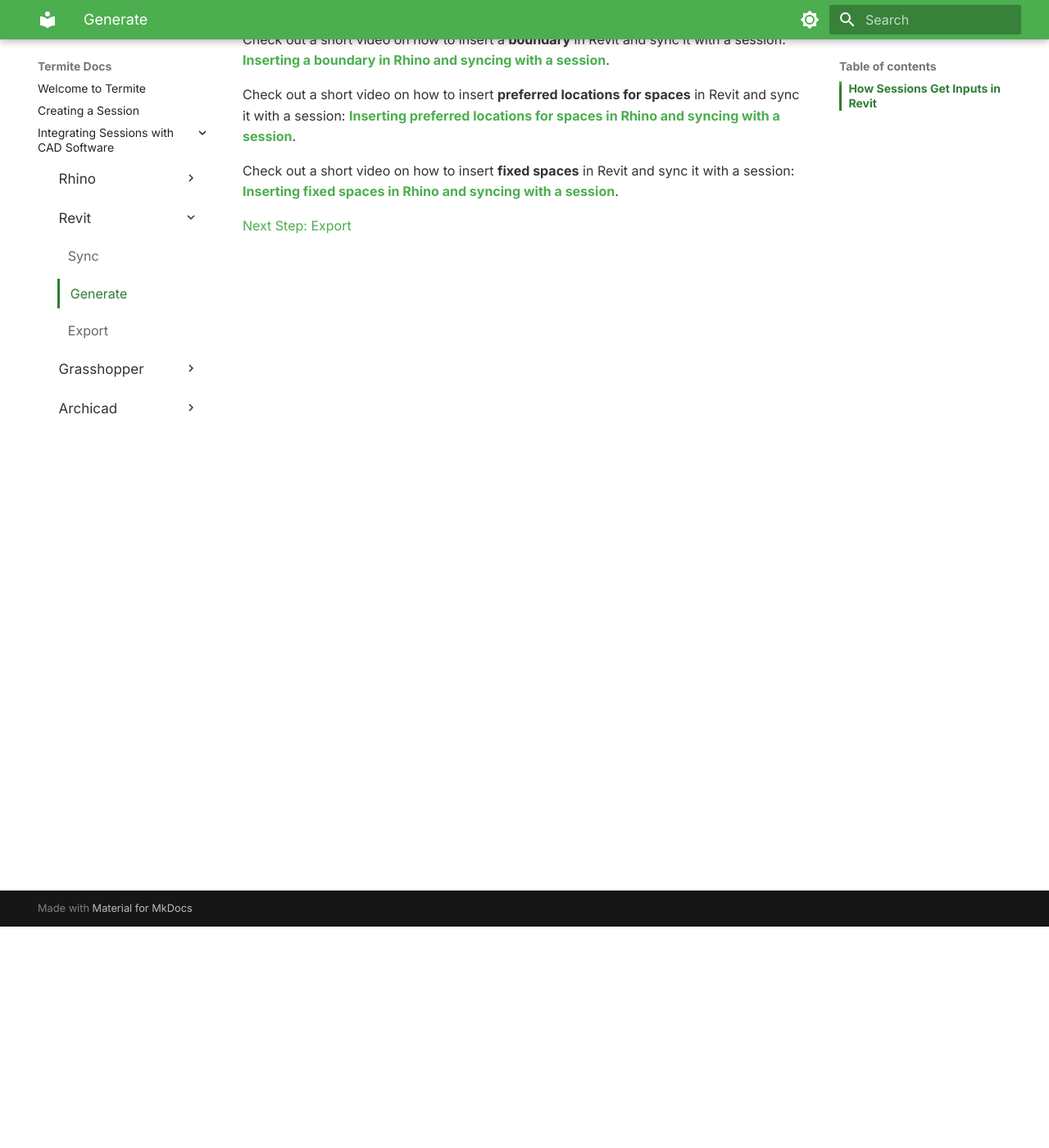
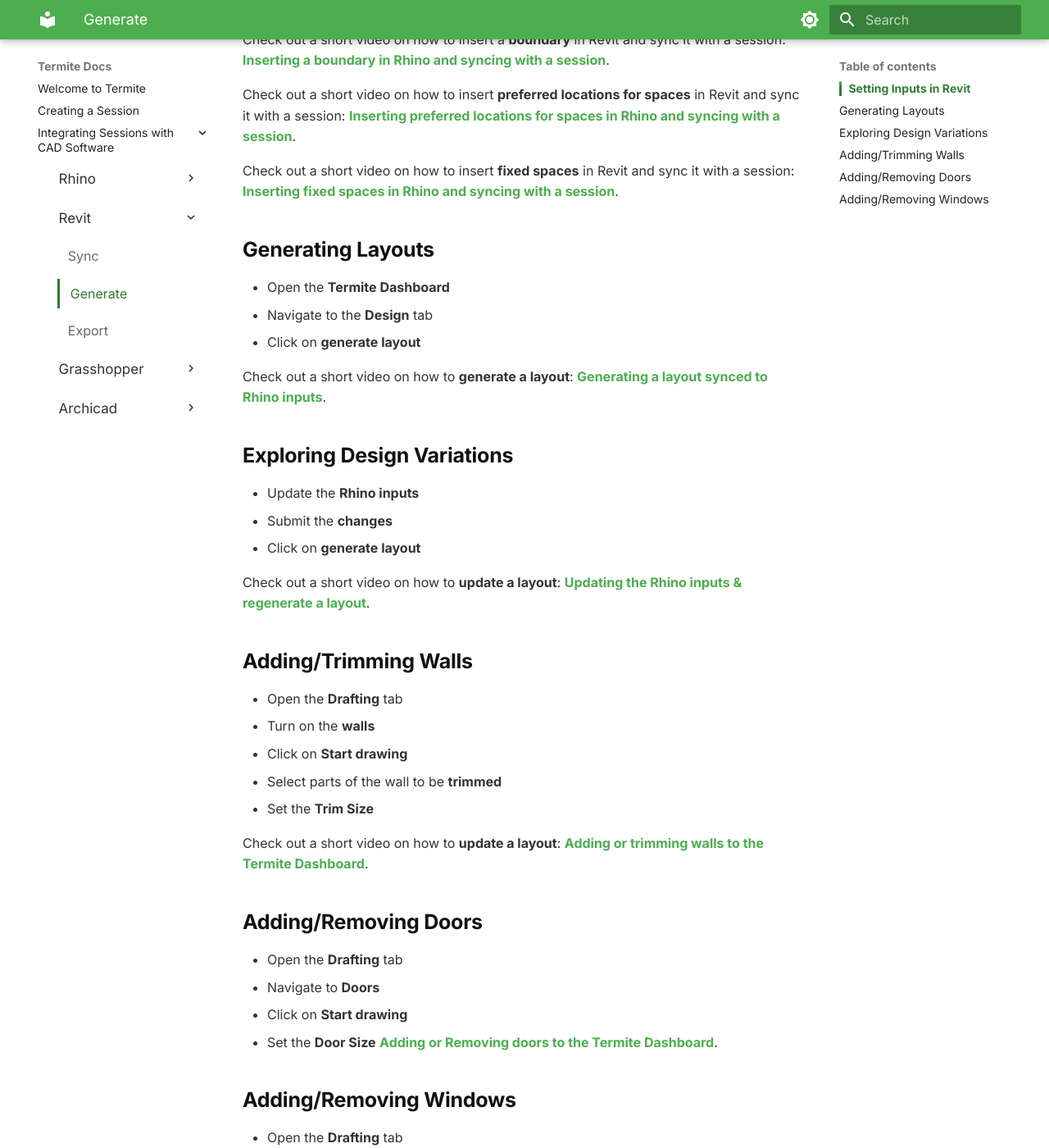
Before and after one commit to Fereshteh7720/Documentation, an MkDocs documentation site: the page built from docs/generate-revit.md, in a window 1280 px wide and 1400 px high, scrolled down 270 px. Shown: the whole window at 82% size. Built offline with MkDocs 1.6.1 and Material for MkDocs 9.7.7, drawn with Linux system fonts in a browser that asks for light colours; some of the changed text lies outside the part shown.

Commit message:
updateing the revit documentation

```diff
--- a/docs/generate-revit.md
+++ b/docs/generate-revit.md
@@ -1,4 +1,4 @@
-## How Sessions Get Inputs in Revit
+## Setting Inputs in Revit
 
 - Sessions get inputs from the **Revit**
 - These inputs include a **boundary curve, preferred locations for spaces, fixed spaces**
@@ -12,4 +12,46 @@ Check out a short video on how to insert **preferred locations for spaces** in R
 Check out a short video on how to insert **fixed spaces** in Revit and sync it with a session:
 **[Inserting fixed spaces in Rhino and syncing with a session](https://youtube)**.
 
+
+## Generating Layouts
+- Open the **Termite Dashboard**
+- Navigate to the **Design** tab
+- Click on **generate layout**
+
+Check out a short video on how to **generate a layout**:
+**[Generating a layout synced to Rhino inputs](https://youtube)**.
+
+## Exploring Design Variations
+- Update the **Rhino inputs**
+- Submit the **changes**
+- Click on **generate layout**
+
+Check out a short video on how to **update a layout**:
+**[Updating the Rhino inputs & regenerate a layout](https://youtube)**.
+
+## Adding/Trimming Walls
+- Open the **Drafting** tab
+- Turn on the **walls**
+- Click on **Start drawing**
+- Select parts of the wall to be **trimmed**
+- Set the **Trim Size**
+
+Check out a short video on how to **update a layout**:
+**[Adding or trimming walls to the Termite Dashboard](https://youtube)**.
+
+## Adding/Removing Doors
+- Open the **Drafting** tab
+- Navigate to  **Doors**
+- Click on **Start drawing**
+- Set the **Door Size**
+**[Adding or Removing doors to the Termite Dashboard](https://youtube)**.
+
+## Adding/Removing Windows
+- Open the **Drafting** tab
+- Navigate to  **Windows**
+- Click on **Start drawing**
+- Set the **Door Size**
+**[Adding or Removing windows to the Termite Dashboard](https://youtube)**.
+
+Satisfied with the design?
 [Next Step: Export](export-revit.md)
```
Also changed, not shown: docs/generate-rhino.md (+1 -1 lines).
